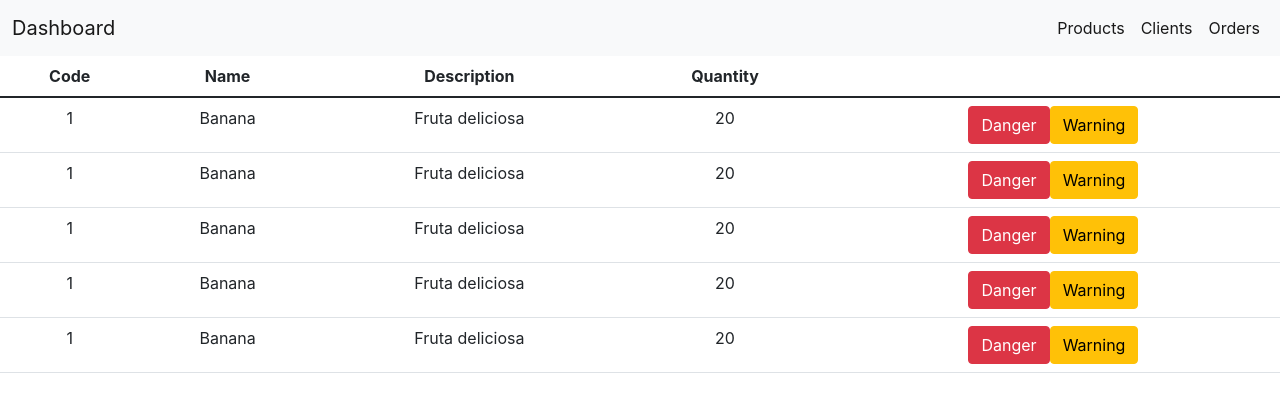
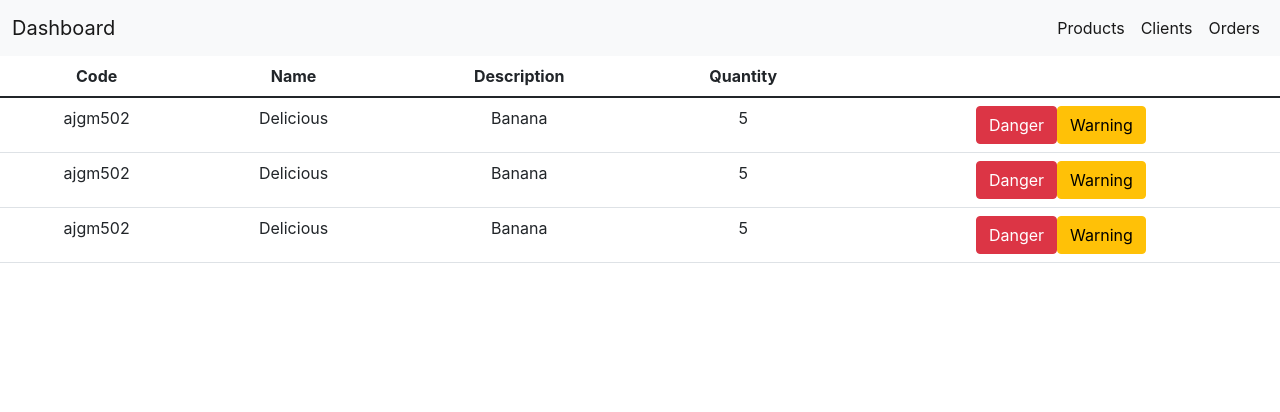
Before and after one commit to aj502gm/api-jr-test, a React (Create React App) app: page /products in a window 1280 px wide. Shown: the top 412 px of the page. Built offline with nearby package versions, Linux system fonts and the light colour scheme.

Commit message:
Tables UI redesign

```diff
--- a/src/Components/MainTable/TableBody.js
+++ /dev/null
@@ -1,12 +0,0 @@
-import React from 'react'
-import TableBodyElement from './TableBodyElement'
-
-function TableBody({dataName}) {
-  return (
-    <tbody>
-            {dataName.map((value,index)=> <TableBodyElement  columnsName={value}/>)}
-    </tbody>
-  )
-}
-
-export default TableBody
--- /dev/null
+++ b/src/Components/MainTable/TableBodyC.js
@@ -0,0 +1,24 @@
+import React from 'react'
+
+
+function TableBodyClients({data}) {
+  return (
+    <tbody>
+
+            {data.map((value,index)=>
+             <tr>
+                <td>{value.id}</td>
+                <td>{value.name}</td>
+                <td>{value.surname}</td>
+                <td>{value.genre}</td>
+                <td>{value.email}</td>
+                <td>
+                  <button type="button" class="btn btn-danger">Danger</button>
+                  <button type="button" class="btn btn-warning">Warning</button>
+                </td>
+             </tr>)}
+    </tbody>
+  )
+}
+
+export default TableBodyClients
--- /dev/null
+++ b/src/Components/MainTable/TableBodyO.js
@@ -0,0 +1,23 @@
+import React from 'react'
+
+
+function TableBodyOrders({data}) {
+  return (
+    <tbody>
+
+            {data.map((value,index)=>
+             <tr>
+                <td>{value.orderID}</td>
+                <td>{value.clientID}</td>
+                <td>{value.clientName}</td>
+                <td>{value.productID}</td>
+                <td>
+                  <button type="button" class="btn btn-danger">Danger</button>
+                  <button type="button" class="btn btn-warning">Warning</button>
+                </td>
+             </tr>)}
+    </tbody>
+  )
+}
+
+export default TableBodyOrders
--- /dev/null
+++ b/src/Components/MainTable/TableBodyP.js
@@ -0,0 +1,23 @@
+import React from 'react'
+import TableBodyElement from './TableBodyElement'
+
+function TableBodyProducts({data}) {
+  return (
+    <tbody>
+
+            {data.map((value,index)=>
+             <tr>
+                <td>{value.id}</td>
+                <td>{value.description}</td>
+                <td>{value.name}</td>
+                <td>{value.quantity}</td>
+                <td>
+                  <button type="button" class="btn btn-danger">Danger</button>
+                  <button type="button" class="btn btn-warning">Warning</button>
+                </td>
+             </tr>)}
+    </tbody>
+  )
+}
+
+export default TableBodyProducts
--- a/src/Components/MainTable/index.js
+++ b/src/Components/MainTable/index.js
@@ -1,17 +1,27 @@
 import React from 'react'
-import TableBody from './TableBody'
 import TableHeaderProducts from './TableHeaderP'
 import TableHeaderOrders from './TableHeaderO'
 import TableHeaderClients from './TablerHeaderC'
+import TableBodyProducts from './TableBodyP'
+import TableBodyClients from './TableBodyC'
+import TableBodyOrders from './TableBodyO'
 
 function DataTable({data, type}) {
   return (
     <table class="table">
        {
-         (type === 'PRODUCTS')? <TableHeaderProducts />
-          : (type === 'ORDERS')? <TableHeaderOrders /> : <TableHeaderClients />
+         (type === 'PRODUCTS')?
+              <>
+                <TableHeaderProducts /> <TableBodyProducts data={data} />
+              </>
+          : (type === 'ORDERS')?
+              <>
+                <TableHeaderOrders /> <TableBodyOrders data={data} />
+              </> :
+              <>
+                <TableHeaderClients /> <TableBodyClients data={data} />
+              </>
        }
-        <TableBody dataName={data}></TableBody>
     </table>
   )
 }
--- a/src/index.js
+++ b/src/index.js
@@ -11,22 +11,80 @@ import DataTable from './Components/MainTable';
 
 const root = ReactDOMClient.createRoot(document.getElementById("root"));
 
-let productsMock = [
-  [1,'Banana', 'Fruta deliciosa', '20'],
-  [1,'Banana', 'Fruta deliciosa', '20'],
-  [1,'Banana', 'Fruta deliciosa', '20'],
-  [1,'Banana', 'Fruta deliciosa', '20'],
-  [1,'Banana', 'Fruta deliciosa', '20'],
+const productsMock = [
+  {
+    id: 'ajgm502',
+    description: 'Delicious',
+    name: 'Banana',
+    quantity: 5
+  },
+  {
+    id: 'ajgm502',
+    description: 'Delicious',
+    name: 'Banana',
+    quantity: 5
+  },
+  {
+    id: 'ajgm502',
+    description: 'Delicious',
+    name: 'Banana',
+    quantity: 5
+  }
 ]
-
+const clientsMock=[
+  {
+    id: 'juanC',
+    surname: 'Carranza',
+    name: 'Juan',
+    genre: 'M',
+    email: 'jcarranza@gmail.com'
+  },
+  {
+    id: 'juanC',
+    surname: 'Carranza',
+    name: 'Juan',
+    genre: 'M',
+    email: 'jcarranza@gmail.com'
+  },
+  {
+    id: 'juanC',
+    surname: 'Carranza',
+    name: 'Juan',
+    genre: 'M',
+    email: 'jcarranza@gmail.com'
+  }
+]
+const ordersMock = [
+  {
+    id: 'hcdVWbqdMmxk2sNvx7sv',
+    clientID: 'jcarranza',
+    clientName: 'Juan',
+    orderID: '1234JG543',
+    productID: 'ajgm502'
+  },
+  {
+    id: 'hcdVWbqdMmxk2sNvx7sv',
+    clientID: 'jcarranza',
+    clientName: 'Juan',
+    orderID: '1234JG543',
+    productID: 'ajgm502'
+  },
+  {
+    id: 'hcdVWbqdMmxk2sNvx7sv',
+    clientID: 'jcarranza',
+    clientName: 'Juan',
+    orderID: '1234JG543',
+    productID: 'ajgm502'
+  }
+]
 root.render(
   <BrowserRouter>
     <Routes>
-    <Route path="/" element={<App />}>
-        <Route path="products" element={<DataTable data = {productsMock} type = {'PRODUCTS'} />}  />
-        <Route path="orders" element={<DataTable type = {'ORDERS'}/>} />
-        <Route path="clients" element={<DataTable type = {'CLIENTS'}/>} />
-    </Route>
+      <Route path="/" element={<App />}>
+          <Route path="products" element={<DataTable data = {productsMock} type = {'PRODUCTS'} />}  />
+          <Route path="orders" element={<DataTable data = {ordersMock}  type = {'ORDERS'}/>} />
+          <Route path="clients" element={<DataTable data = {clientsMock}  type = {'CLIENTS'}/>} />
+      </Route>
     </Routes>
   </BrowserRouter>,
 );
```
